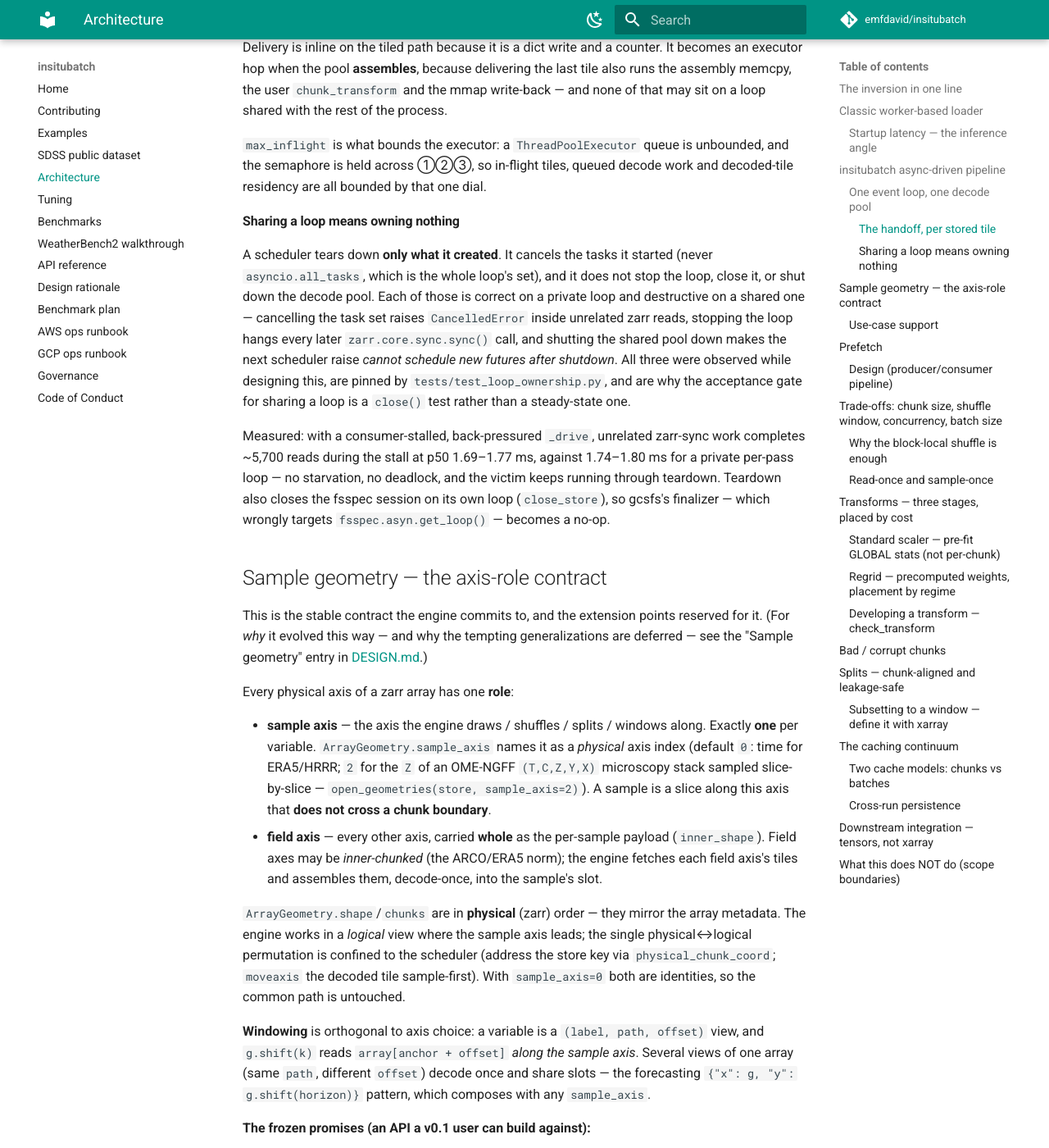
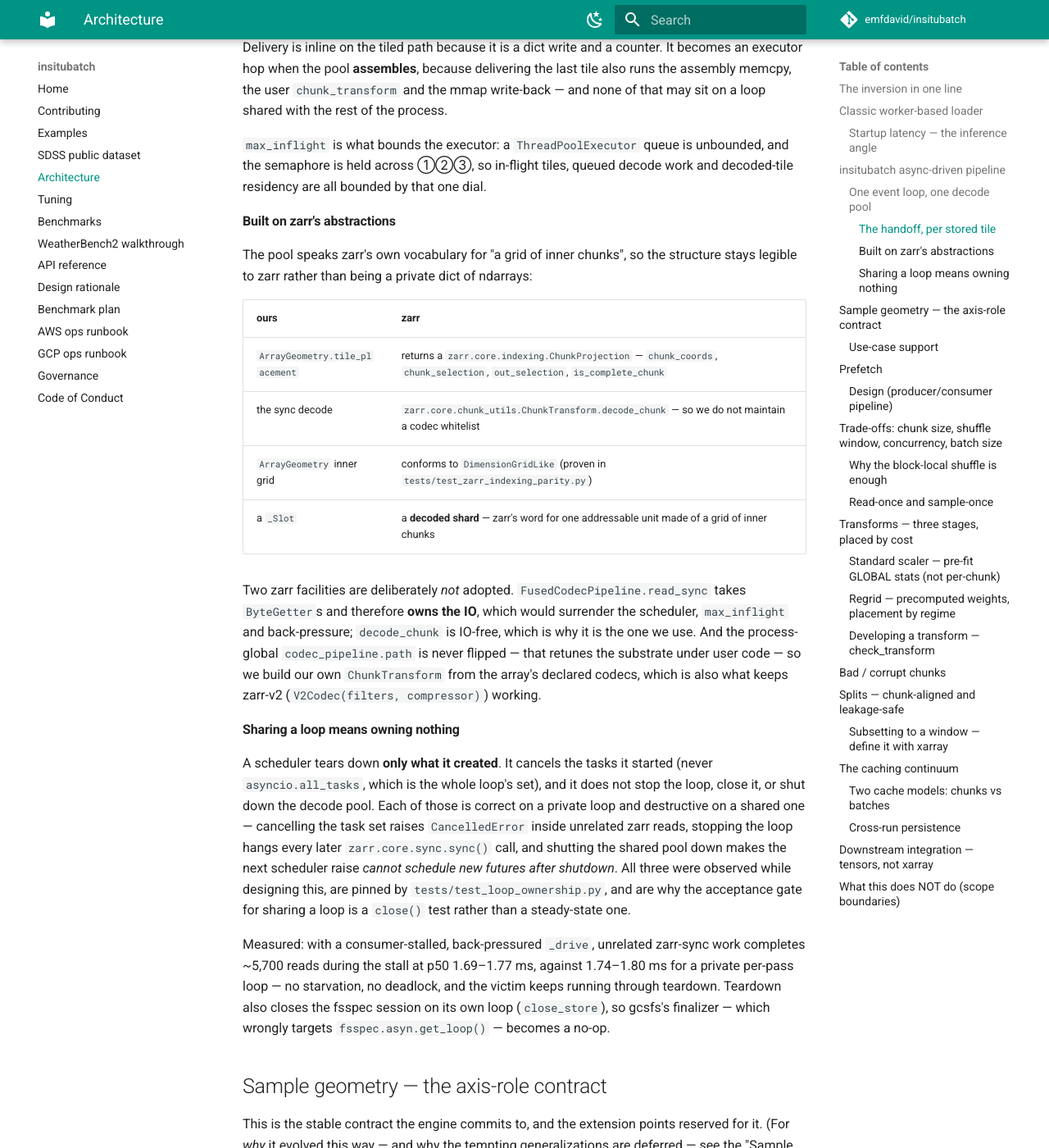
Before and after one commit to emfdavid/insitubatch, an MkDocs documentation site: the page built from docs/architecture.md, in a window 1280 px wide and 1400 px high, scrolled down 5265 px. Shown: the whole window at 82% size. Built offline with MkDocs 1.6.1 and Material for MkDocs 9.7.7, drawn with Linux system fonts in a browser that asks for light colours; comment, search, counter and statistics services are not loaded.

Commit message:
docs: name the zarr abstractions the chunked pool is built on

```diff
--- a/docs/architecture.md
+++ b/docs/architecture.md
@@ -210,6 +210,25 @@ may sit on a loop shared with the rest of the process.
 `max_inflight` is what bounds the executor: a `ThreadPoolExecutor` queue is unbounded, and
 the semaphore is held across ①②③, so in-flight tiles, queued decode work and decoded-tile
 residency are all bounded by that one dial.
+
+#### Built on zarr's abstractions
+
+The pool speaks zarr's own vocabulary for "a grid of inner chunks", so the structure stays
+legible to zarr rather than being a private dict of ndarrays:
+
+| ours | zarr |
+|---|---|
+| `ArrayGeometry.tile_placement` | returns a `zarr.core.indexing.ChunkProjection` — `chunk_coords`, `chunk_selection`, `out_selection`, `is_complete_chunk` |
+| the sync decode | `zarr.core.chunk_utils.ChunkTransform.decode_chunk` — so we do not maintain a codec whitelist |
+| `ArrayGeometry` inner grid | conforms to `DimensionGridLike` (proven in `tests/test_zarr_indexing_parity.py`) |
+| a `_Slot` | a **decoded shard** — zarr's word for one addressable unit made of a grid of inner chunks |
+
+Two zarr facilities are deliberately *not* adopted. `FusedCodecPipeline.read_sync` takes
+`ByteGetter`s and therefore **owns the IO**, which would surrender the scheduler,
+`max_inflight` and back-pressure; `decode_chunk` is IO-free, which is why it is the one we
+use. And the process-global `codec_pipeline.path` is never flipped — that retunes the
+substrate under user code — so we build our own `ChunkTransform` from the array's declared
+codecs, which is also what keeps zarr-v2 (`V2Codec(filters, compressor)`) working.
 
 #### Sharing a loop means owning nothing
 
```
Also changed, not shown: 1 other file.
